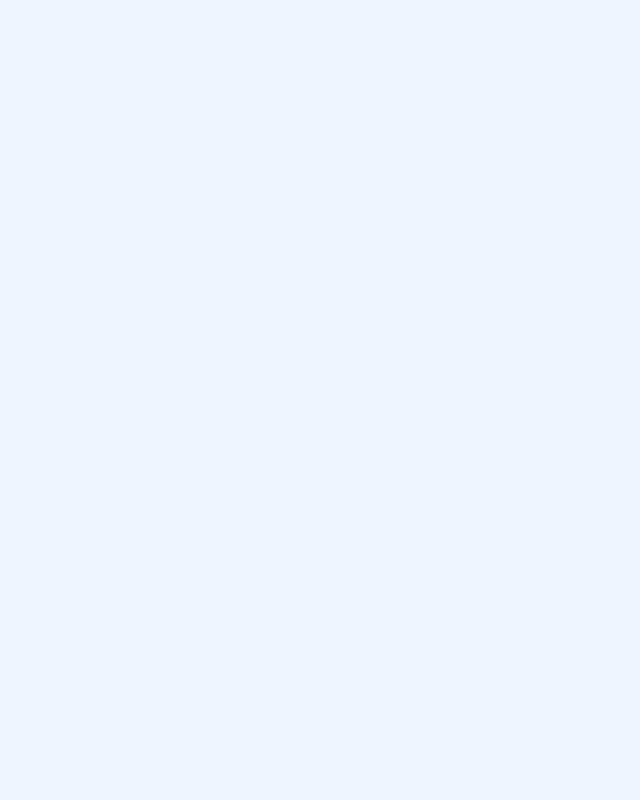
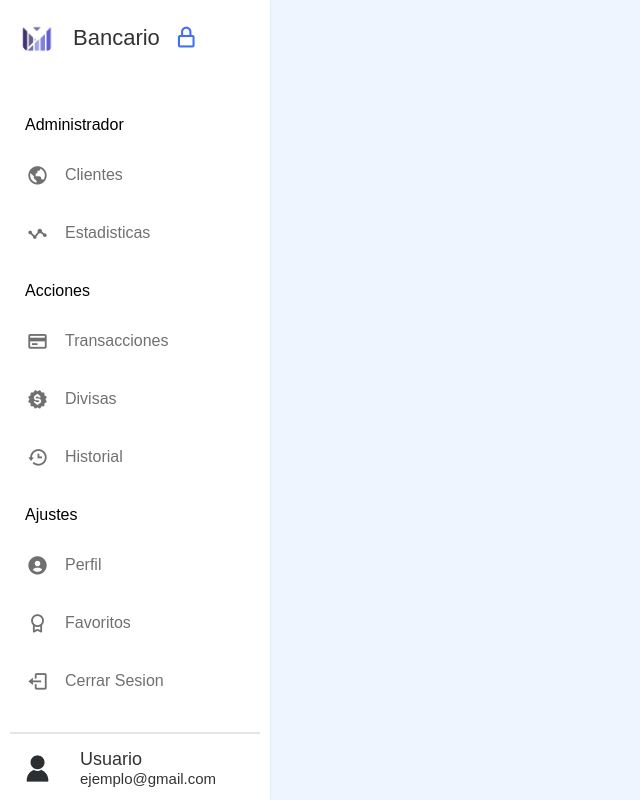
Before and after one commit to anderssonU17/Sistema-Bancario, a React (Vite) app in the folder Frontend/: page /dashboard in a window 1280 px wide. Before the commit this address had no page. Shown: the whole page, without its empty margins (0-640 px from the left). Built offline with nearby package versions, Linux system fonts and the light colour scheme; sample sign-in values are in the browser's storage.

Commit message:
Se hicieron cambios en dashboard

```diff
--- a/Frontend/package.json
+++ b/Frontend/package.json
@@ -16,7 +16,8 @@
     "react": "^18.2.0",
     "react-dom": "^18.2.0",
     "react-icons": "^4.10.1",
-    "react-router-dom": "^6.14.1"
+    "react-router-dom": "^6.14.1",
+    "sweetalert2": "^11.7.16"
   },
   "devDependencies": {
     "@types/react": "^18.0.37",
--- a/Frontend/src/AppRouter.jsx
+++ b/Frontend/src/AppRouter.jsx
@@ -2,12 +2,18 @@ import React from 'react';
 import { Navigate, Route, Routes } from 'react-router-dom';
 import { isUserAuthenticated } from './auth/helpers/LoginHelper';
 import { Dashboard } from './components/Dashboard';
+import { LoginPage } from './auth/pages/LoginPage';
 
 
 export const AppRouter = () => {
   return (
     <Routes>
-      <Route path='/' element={<Dashboard/>}/>
+      <Route path='/' element={<LoginPage/>}/>
+      <Route
+        path='/dashboard'
+        element={isUserAuthenticated() ? <Dashboard/> : <Navigate to="/"/>}
+      />
+
     </Routes>
   );
 };
--- a/Frontend/src/assets/css/Dashboard.css
+++ b/Frontend/src/assets/css/Dashboard.css
@@ -174,6 +174,16 @@ body {
   color: #333;
 }
 
+
+#sidebar-open {
+    font-size: 30px;
+    color: #333;
+    cursor: pointer;
+    margin-right: 20px;
+    display: none;
+  }
+
+
 .logout {
   margin-top: auto;
 }
--- a/Frontend/src/components/Dashboard.jsx
+++ b/Frontend/src/components/Dashboard.jsx
@@ -5,20 +5,57 @@ import profile from '../assets/img/user.jpg';
 
 export const Dashboard = () => {
   const [isSidebarOpen, setSidebarOpen] = useState(true);
+  const [isSidebarLocked, setSidebarLocked] = useState(false);
 
   const toggleSidebar = () => {
     setSidebarOpen(!isSidebarOpen);
   };
 
+  const toggleLock = () => {
+    setSidebarLocked(!isSidebarLocked);
+    const sidebar = document.querySelector(".sidebar");
+    const sidebarLockBtn = document.querySelector("#lock-icon");
+
+    sidebar.classList.toggle("locked");
+    if (!sidebar.classList.contains("locked")) {
+      sidebar.classList.add("hoverable");
+      sidebarLockBtn.classList.replace("bx-lock-alt", "bx-lock-open-alt");
+    } else {
+      sidebar.classList.remove("hoverable");
+      sidebarLockBtn.classList.replace("bx-lock-open-alt", "bx-lock-alt");
+    }
+  };
+
+  const showSidebar = () => {
+    if (!isSidebarLocked) {
+      const sidebar = document.querySelector(".sidebar");
+      if (sidebar.classList.contains("hoverable")) {
+        sidebar.classList.remove("close");
+      }
+    }
+  };
+
+  const hideSidebar = () => {
+    if (!isSidebarLocked) {
+      const sidebar = document.querySelector(".sidebar");
+      if (!sidebar.classList.contains("close")) {
+        sidebar.classList.add("close");
+      }
+    }
+  };
+
   return (
     <>
-      <nav className={`sidebar ${isSidebarOpen ? '' : 'close'}`}>
+      <nav className={`sidebar ${isSidebarOpen ? '' : 'close'}`}
+      onMouseEnter={showSidebar}
+      onMouseLeave={hideSidebar}
+      >
         <div className="logo_items flex">
           <span className="nav_image">
             <img src={logo} alt="logo_img" />
           </span>
           <span className="logo_name">Bancario</span>
-          <i className="bx bx-lock-alt" id="lock-icon" title="Unlock Sidebar" onClick={toggleSidebar}></i>
+          <i className="bx bx-lock-alt" id="lock-icon" title="Unlock Sidebar" onClick={toggleLock}></i>
           <i className="bx bx-x" id="sidebar-close" onClick={toggleSidebar}></i>
         </div>
 
@@ -31,13 +68,13 @@ export const Dashboard = () => {
               </div>
               <li className="item">
                 <a href="#" className="link flex">
-                  <i className="bx bx-home-alt"></i>
+                  <i className="bx bx-world"></i>
                   <span>Clientes</span>
                 </a>
               </li>
               <li className="item">
                 <a href="#" className="link flex">
-                  <i className="bx bx-grid-alt"></i>
+                  <i className="bx bx-stats"></i>
                   <span>Estadisticas</span>
                 </a>
               </li>
@@ -50,19 +87,19 @@ export const Dashboard = () => {
               </div>
               <li className="item">
                 <a href="#" className="link flex">
-                  <i className="bx bxs-magic-wand"></i>
+                  <i className="bx bx-credit-card"></i>
                   <span>Transacciones</span>
                 </a>
               </li>
               <li className="item">
                 <a href="#" className="link flex">
-                  <i className="bx bx-folder"></i>
+                  <i className="bx bxs-badge-dollar"></i>
                   <span>Divisas</span>
                 </a>
               </li>
               <li className="item">
                 <a href="#" className="link flex">
-                  <i className="bx bx-cloud-upload"></i>
+                  <i className="bx bx-history"></i>
                   <span>Historial</span>
                 </a>
               </li>
@@ -75,7 +112,7 @@ export const Dashboard = () => {
               </div>
               <li className="item">
                 <a href="#" className="link flex">
-                  <i className="bx bx-flag"></i>
+                  <i className="bx bxs-user-circle"></i>
                   <span>Perfil</span>
                 </a>
               </li>
@@ -87,7 +124,7 @@ export const Dashboard = () => {
               </li>
               <li className="item">
                 <a href="#" className="link flex">
-                  <i className="bx bx-cog"></i>
+                  <i className="bx bx-log-out"></i>
                   <span>Cerrar Sesion</span>
                 </a>
               </li>
```
Also changed, not shown: Frontend/src/auth/api/ApiLogin.js (+20 -0 lines), 1 other file (tests, documents, lock files or other folders).
